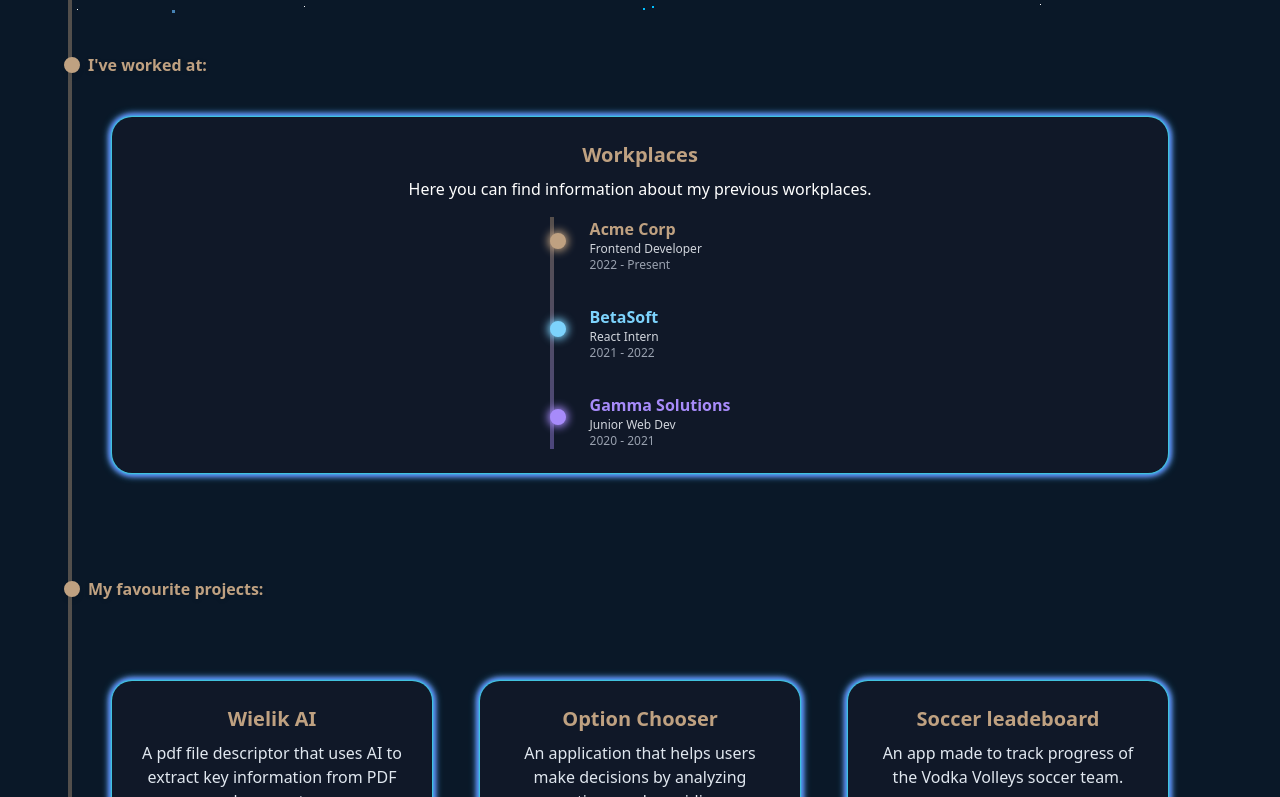
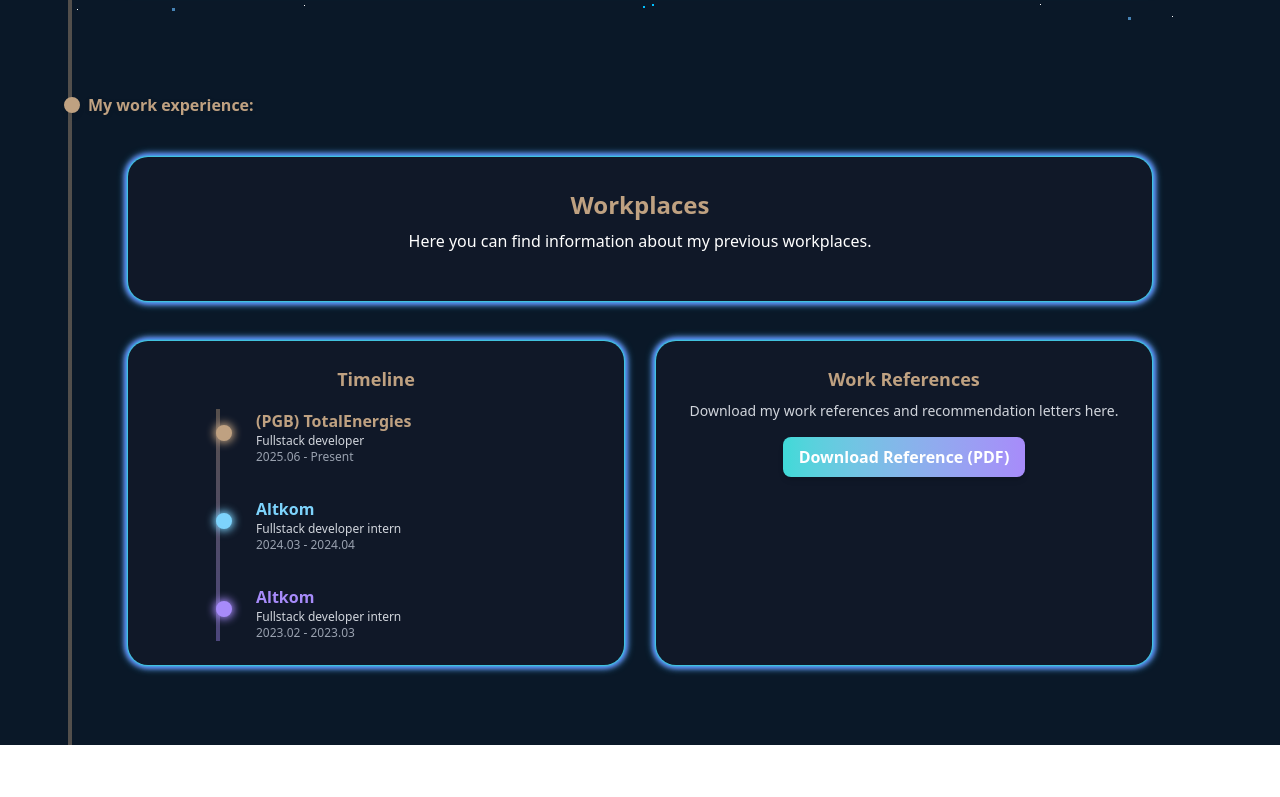
Before and after one commit to Wojtoppin/portfolio, a React (Vite) app: page / in a window 1280 px wide. Shown: the part 783-1580 px from the top of the page. After the commit the page ends 1528 px from the top, so only its background shows below. Built offline with nearby package versions, Linux system fonts and the light colour scheme; no server answers.

Commit message:
added an option to download my work references

```diff
--- a/src/App.tsx
+++ b/src/App.tsx
@@ -15,9 +15,7 @@ function App() {
       <Timeline>
         <ProjectsHolder timelineText="My favourite projects:"/>
         <AboutMe timelineText="About me:" />
-        <WorkPlaces timelineText="I've worked at: "/>
-        <ProjectsHolder timelineText="My favourite projects:" />
-        <ProjectsHolder timelineText="My favourite projects:" />
+        <WorkPlaces timelineText="My work experience: "/>
       </Timeline>
     </div>
   );
--- a/src/components/Timeline.tsx
+++ b/src/components/Timeline.tsx
@@ -7,7 +7,7 @@ interface TimelineProps {
 const Timeline: React.FC<TimelineProps> = ({ children }) => {
   const items = React.Children.toArray(children);
   return (
-    <div className="flex flex-col w-full max-w-6xl mx-auto pb-6 pt-20 relative">
+    <div className="flex flex-col w-full max-w-6xl mx-auto pb-12 pt-30 relative">
       <div className="absolute left-1 top-0 h-full w-1 bg-gradient-to-b to-[#BFA181] from-[#BFA181] opacity-40" />
 
       {items.map((item: any, i) => (
--- a/src/components/WorkPlaces.tsx
+++ b/src/components/WorkPlaces.tsx
@@ -5,26 +5,28 @@ export default function WorkPlaces({
 }) {
   const workTimeline = [
     {
-      company: "Acme Corp",
-      role: "Frontend Developer",
-      period: "2022 - Present",
+      company: "(PGB) TotalEnergies",
+      role: "Fullstack developer",
+      period: "2025.06 - Present",
       color: "#BFA181",
     },
     {
-      company: "BetaSoft",
-      role: "React Intern",
-      period: "2021 - 2022",
+      company: "Altkom",
+      role: "Fullstack developer intern",
+      period: "2024.03 - 2024.04",
       color: "#7dd3fc",
     },
     {
-      company: "Gamma Solutions",
-      role: "Junior Web Dev",
-      period: "2020 - 2021",
+      company: "Altkom",
+      role: "Fullstack developer intern",
+      period: "2023.02 - 2023.03",
       color: "#a78bfa",
     },
   ];
 
   return (
+    <div className="w-full flex flex-col items-center">
+      {/* Top: Wide Workplaces Box */}
       <div
         style={{
           boxShadow:
@@ -36,24 +38,40 @@ export default function WorkPlaces({
           textDecoration: "none",
           borderRadius: "20px",
         }}
-      className="px-4 py-6 m-10 flex-1 min-w-[220px] text-center shadow-lg bg-gray-900 bg-opacity-80 transition-transform hover:scale-101"
+        className="px-6 py-8 m-10 w-full max-w-5xl text-center shadow-lg bg-gray-900 bg-opacity-80 transition-transform hover:scale-101"
       >
-      {" "}
-      <h2 className="text-xl font-bold mb-2 text-[#BFA181]">Workplaces</h2>{" "}
+        <h2 className="text-2xl font-bold mb-2 text-[#BFA181]">Workplaces</h2>
         <p className="mb-4 text-white">
-        Here you can find information about my previous workplaces.{" "}
-      </p>{" "}
-      <div className="flex justify-center">
-        {" "}
-        <div className="relative flex flex-col items-start pl-6">
-          {/* Vertical line */}{" "}
-          <div className="absolute left-0 top-0 h-full w-1 bg-gradient-to-b from-[#BFA181] to-[#a78bfa] opacity-40" />{" "}
-          {workTimeline.map((item, idx) => (
+          Here you can find information about my previous workplaces.
+        </p>
+
+      </div>
+
+      {/* Bottom: Timeline (left) and References (right) */}
+      <div className="w-full max-w-5xl flex flex-col md:flex-row gap-8 justify-center items-stretch">
+        {/* Timeline Box */}
         <div
-              key={item.company}
+          style={{
+            boxShadow:
+              "0 0 2px 1px #3fdad8, 0 0 4px 2px #3b82f6, 0 0 6px 2px #a78bfa, 0 0 8px 2px #38bdf8",
+            borderImage:
+              "linear-gradient(135deg, #3fdad8, #3b82f6, #a78bfa, #38bdf8) 1",
+            borderColor: "transparent",
+            color: "#e0e7ef",
+            textDecoration: "none",
+            borderRadius: "20px",
+          }}
+          className="flex-1 bg-gray-900 bg-opacity-80 rounded-xl p-6 min-h-[220px] text-center shadow-lg transition-transform hover:scale-101"
+        >
+          <h3 className="text-lg font-semibold text-[#BFA181] mb-4">Timeline</h3>
+          <div className="relative flex flex-col items-start pl-6 w-full max-w-xs mx-auto">
+            {/* Vertical line */}
+            <div className="absolute left-0 top-0 h-full w-1 bg-gradient-to-b from-[#BFA181] to-[#a78bfa] opacity-40" />
+            {workTimeline.map((item) => (
+              <div
+                key={item.company + item.period}
                 className="relative mb-8 last:mb-0 z-10 flex items-center"
               >
-              {" "}
                 <div
                   className="absolute -left-6 top-4 w-4 h-4 rounded-full border-2 shadow-md"
                   style={{
@@ -61,22 +79,47 @@ export default function WorkPlaces({
                     borderColor: item.color,
                     boxShadow: `0 0 8px 2px ${item.color}`,
                   }}
-              />{" "}
+                />
                 <div className="ml-4 text-left">
-                {" "}
                   <div
                     className="font-bold text-base"
                     style={{ color: item.color }}
                   >
                     {item.company}
-                </div>{" "}
-                <div className="text-xs text-gray-300">{item.role}</div>{" "}
-                <div className="text-xs text-gray-400">{item.period}</div>{" "}
-              </div>{" "}
                   </div>
-          ))}{" "}
-        </div>{" "}
-      </div>{" "}
+                  <div className="text-xs text-gray-300">{item.role}</div>
+                  <div className="text-xs text-gray-400">{item.period}</div>
+                </div>
+              </div>
+            ))}
+          </div>
+        </div>
+        {/* Work References Box */}
+        <div
+          style={{
+            boxShadow:
+              "0 0 2px 1px #3fdad8, 0 0 4px 2px #3b82f6, 0 0 6px 2px #a78bfa, 0 0 8px 2px #38bdf8",
+            borderImage:
+              "linear-gradient(135deg, #3fdad8, #3b82f6, #a78bfa, #38bdf8) 1",
+            borderColor: "transparent",
+            color: "#e0e7ef",
+            textDecoration: "none",
+            borderRadius: "20px",
+          }}
+          className="flex-1 bg-gray-900 bg-opacity-80 rounded-xl p-6 min-h-[220px] text-center shadow-lg transition-transform hover:scale-101"
+        >
+          <h3 className="text-lg font-semibold text-[#BFA181] mb-2">Work References</h3>
+          <p className="text-gray-300 mb-4 text-sm">Download my work references and recommendation letters here.</p>
+          {/* Example download button, replace href with your file */}
+          <a
+            href="/src/assets/Referencje%20Praktyki%20Wojciech%20Polit.pdf"
+            download="Referencje Praktyki Wojciech Polit.pdf"
+            className="inline-block px-4 py-2 rounded-lg bg-gradient-to-r from-[#3fdad8] to-[#a78bfa] text-white font-bold shadow-md hover:scale-105 transition-transform"
+          >
+            Download Reference (PDF)
+          </a>
+        </div>
+      </div>
     </div>
   );
 }
```
Also changed, not shown: 1 other file (tests, documents, lock files or other folders). Lines whose indentation alone changed are shown as unchanged.
